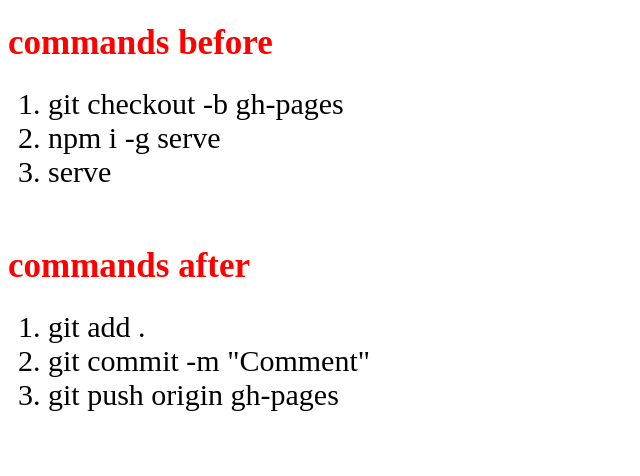
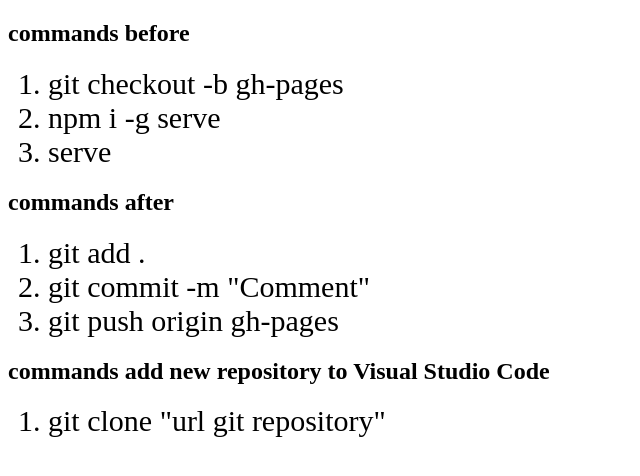
Before and after one commit to chapaisnoopi/commands, a plain HTML site: page index.html in a window 1280 px wide. Shown: the whole page, without its empty margins (0-640 px from the left). Drawn offline with Linux system fonts and the light colour scheme.

Commit message:
Update index.html

```diff
--- a/index.html
+++ b/index.html
@@ -8,18 +8,21 @@
     <link rel="stylesheet" href="index.css">
 </head>
   <body>
-     <h1>commands before</h1>
+     <h2>commands before</h2>
      <ol>
          <li>git checkout -b gh-pages</li>
          <li>npm i -g serve</li>
          <li>serve</li>
      </ol>
-     <br>
-     <h1>commands after</h1>
+     <h2>commands after</h2>
      <ol>
          <li>git add .</li>
          <li>git commit -m "Comment"</li>
          <li>git push origin gh-pages</li>
      </ol>
+     <h2>commands add new repository to Visual Studio Code</h2>
+     <ol>
+         <li>git clone "url git repository"</li>
+     </ol>
   </body>
 </html>
```
